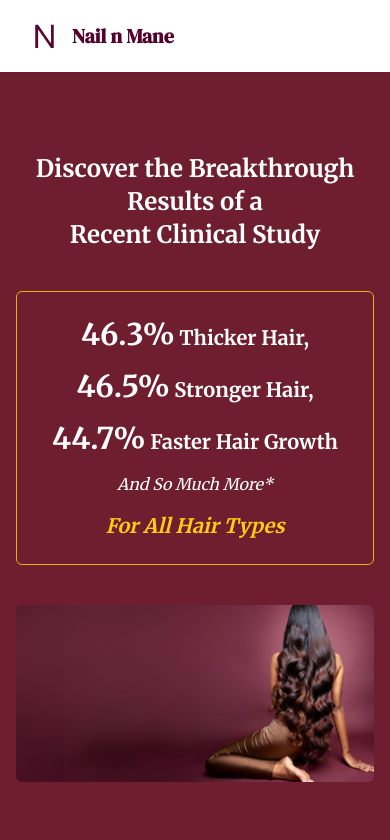
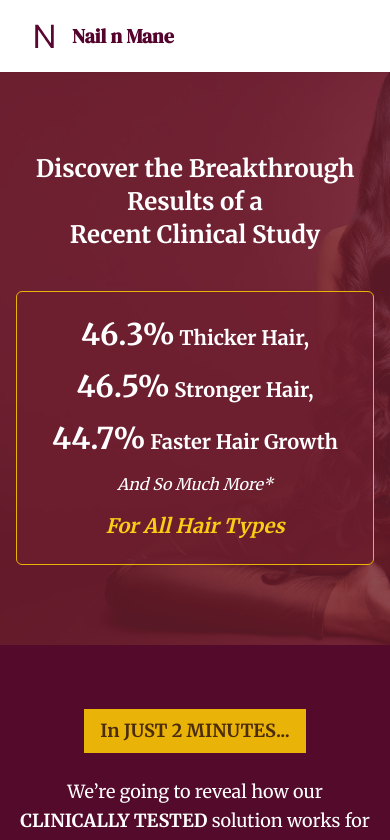
Before and after one commit to BidyutTLS/NnM-NLP11_New_page, a Next.js app: page / in a window 390 px wide. Shown: the top 840 px of the page. Built offline with nearby package versions, Linux system fonts and the light colour scheme.

Commit message:
Update ClinicalResultsSection.js

```diff
--- a/components/ClinicalResultsSection.js
+++ b/components/ClinicalResultsSection.js
@@ -1,21 +1,13 @@
 // components/ClinicalResultsSection.js
-
-import Image from 'next/image';
 
 export default function ClinicalResultsSection() {
   return (
     <section className="relative bg-[#6e1e2f] text-white overflow-hidden">
-      {/* Background Image on Right for Large Screens */}
-      <div className="hidden lg:block absolute right-0 top-0 h-full w-1/2 z-0">
-        <Image
-          src="/images/hair-results-right.jpg" // Replace with your actual image
-          alt="Woman with long shiny hair"
-          layout="fill"
-          objectFit="cover"
-          objectPosition="center"
-          priority
-        />
-      </div>
+      {/* Desktop Background Image */}
+      <div className="hidden lg:block absolute right-0 top-0 h-full w-1/2 z-0 bg-[url('/images/hair-results-right.jpg')] bg-cover bg-center" />
+
+      {/* Mobile Background Image */}
+      <div className="lg:hidden absolute inset-0 z-0 bg-[url('/images/first-fold-bg1-mobile.jpg')] bg-cover bg-center opacity-20" />
 
       <div className="relative z-10 max-w-6xl mx-auto px-4 py-20 lg:flex lg:items-center">
         {/* Left Column Text */}
@@ -42,17 +34,6 @@ export default function ClinicalResultsSection() {
             </p>
           </div>
         </div>
-
-        {/* Right Image for Small Screens */}
-        <div className="lg:hidden mt-10">
-          <Image
-            src="/images/hair-results-right.jpg" // Replace with your actual image path
-            alt="Woman with long shiny hair"
-            width={400}
-            height={400}
-            className="mx-auto rounded-md"
-          />
-        </div>
       </div>
     </section>
   );
```
